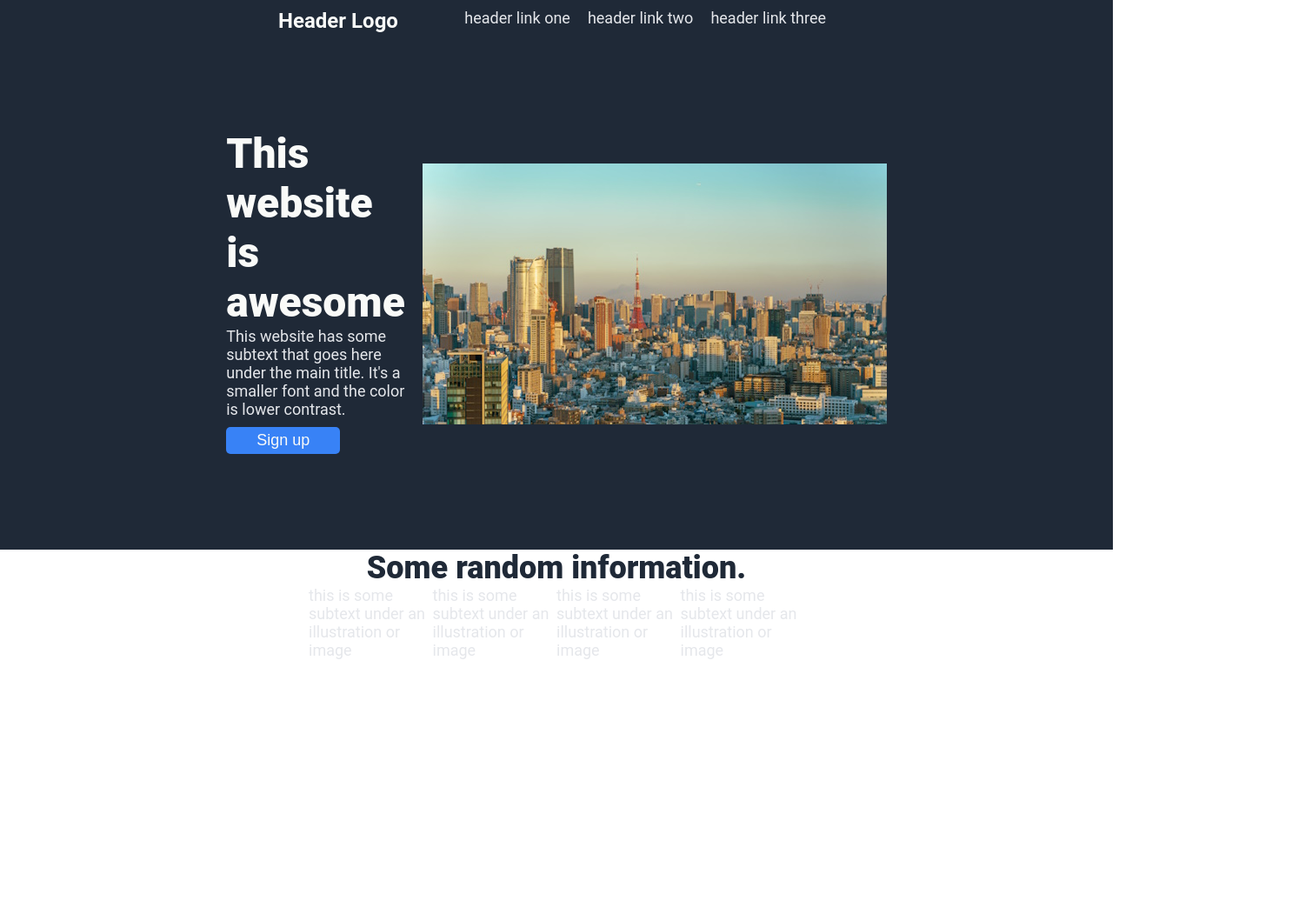
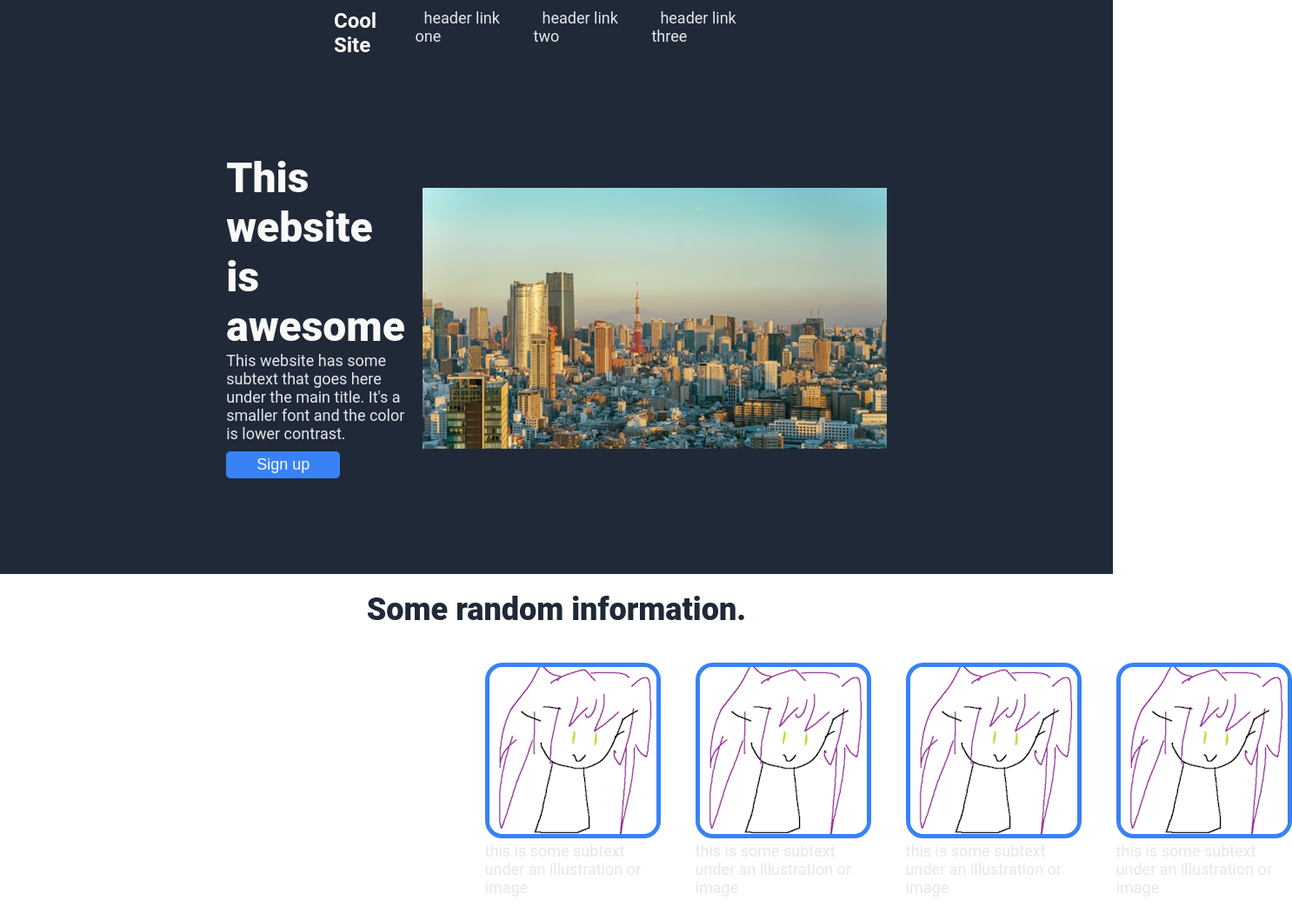
Before and after one commit to MochitheDog/odin-landing-page, a plain HTML site: page index.html in a window 1280 px wide. Shown: the whole page at 87% size, 1486 px wide, since content can reach past the window. Before the commit the page ends 800 px from the top, so only its background shows below. Drawn offline with Linux system fonts and the light colour scheme.

Commit message:
add twsm png

```diff
--- a/index.html
+++ b/index.html
@@ -10,7 +10,7 @@
     <Header>
         <nav>
         <ul class="header-flex-container">
-            <li class="header-logo-text">Header Logo</div>
+            <li class="header-logo-text">Cool Site</div>
             <li><a href="">header link one</a></div>
             <li><a href="">header link two</a></div>
             <li><a href="">header link three</a></div>
@@ -33,10 +33,22 @@
     <div class="info-flex-container">
         <div class="info-header-text">Some random information.</div>
         <div class="info-stuff-flex-container">
-            <div class="subtext">this is some subtext under an illustration or image</div>
-            <div class="subtext">this is some subtext under an illustration or image</div>
-            <div class="subtext">this is some subtext under an illustration or image</div>
-            <div class="subtext">this is some subtext under an illustration or image</div>
+            <div class="info-stuff-item">
+                <img src="twsm.png" alt="twsm" class="blue-border">
+                <div class="subtext">this is some subtext under an illustration or image</div>
+            </div>
+            <div class="info-stuff-item">
+                <img src="twsm.png" alt="twsm" class="blue-border">
+                <div class="subtext">this is some subtext under an illustration or image</div>
+            </div>
+            <div class="info-stuff-item">
+                <img src="twsm.png" alt="twsm" class="blue-border">
+                <div class="subtext">this is some subtext under an illustration or image</div>
+            </div>
+            <div class="info-stuff-item">
+                <img src="twsm.png" alt="twsm" class="blue-border">
+                <div class="subtext">this is some subtext under an illustration or image</div>
+            </div>
         </div>
     </div>
 </body>
--- a/styles.css
+++ b/styles.css
@@ -2,8 +2,8 @@
     display: flex;
     flex: 1;
     margin: 0;
-    padding-left: 25%;
-    padding-right: 25%;
+    padding-left: 30%;
+    padding-right: 30%;
     padding-top: 10px;
     padding-bottom: 10px;
     justify-content: center;
@@ -43,8 +43,8 @@ body {
     display: flex;
     flex: 1;
     margin: 0;
-    padding-left: 25%;
-    padding-right: 25%;
+    padding-left: 30%;
+    padding-right: 30%;
     padding-top: 100px;
     padding-bottom: 100px;
     justify-content: center;
@@ -93,19 +93,30 @@ body {
     justify-content: center;
     flex: 1;
     display: flex;
+    margin: 20px;
 }
 
 .info-flex-container {
     display: flex;
     flex-direction: column;
-    padding-left: 25%;
-    padding-right: 25%;
+    padding-left: 30%;
+    padding-right: 30%;
 }
 
 .info-stuff-flex-container {
     display: flex;
     flex: 1;
     justify-content: space-evenly;
-    padding-left: 35px;
-    padding-right: 35px;
+    padding-left: 30%;
+    padding-right: 30%;
 }
+
+.info-stuff-item {
+    flex-direction: column;
+    margin: 20px;
+}
+
+.blue-border {
+    border: 5px solid #3882F6;
+    border-radius: 20px;
+}
```
Also changed, not shown: twsm.png (added).
